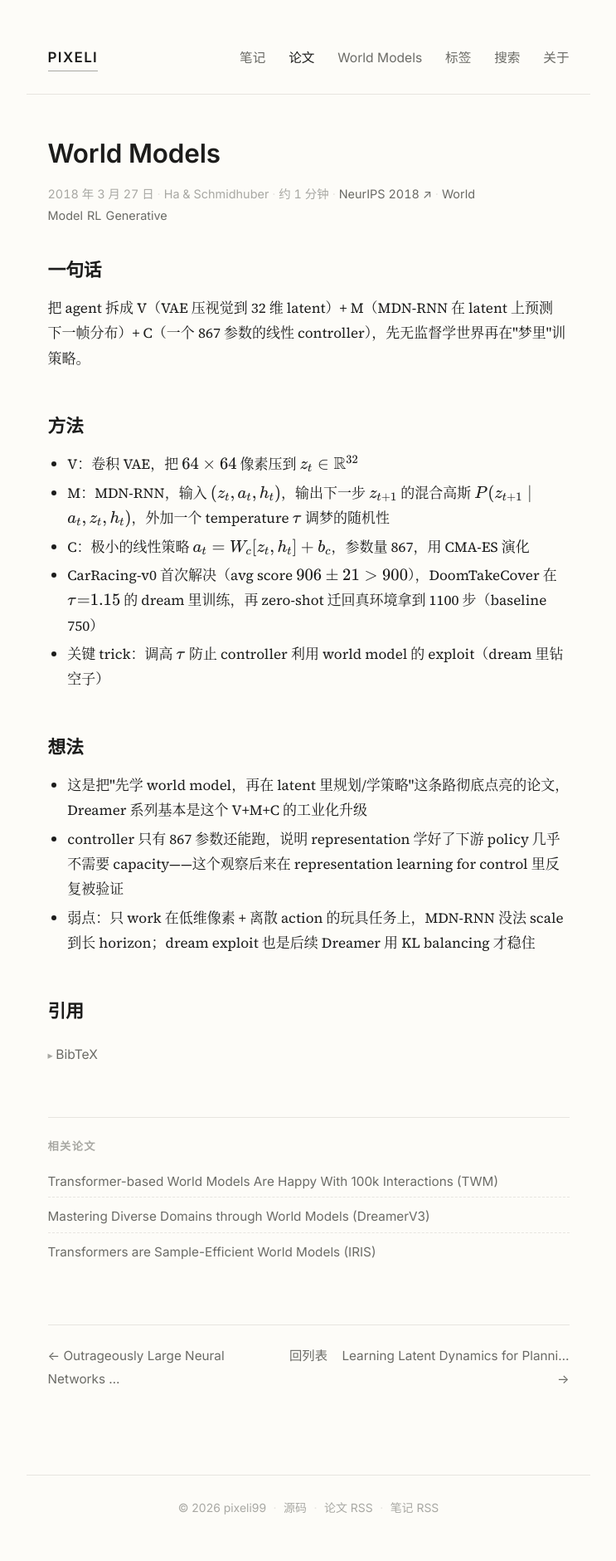
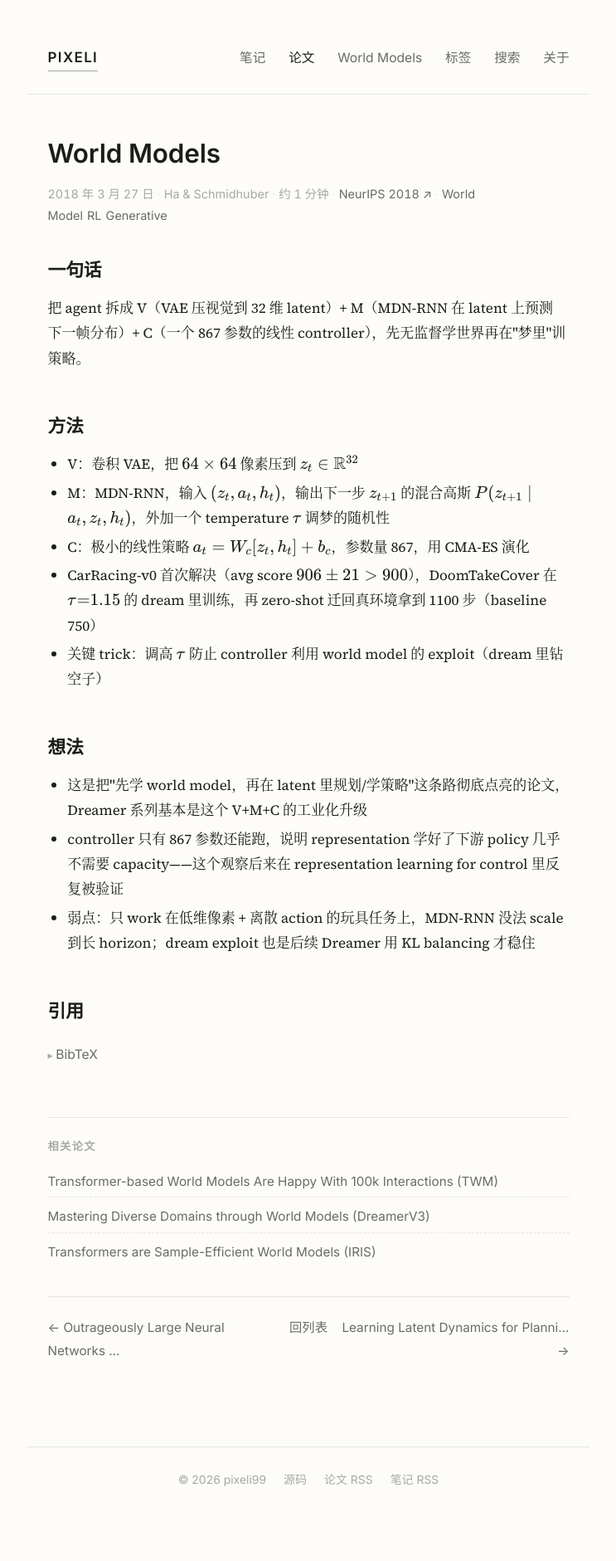
Before and after one commit to pixeli99/PIXELI, a Jekyll site: the page built from _papers/2018-03-27-world-models-ha-schmidhuber.md, in a window 1280 px wide. Shown: the whole page at 83% size, without its empty margins (268-1011 px from the left). Built offline with Jekyll 4.4.1, drawn with Linux system fonts in a browser that asks for light colours; after the commit the page ends 1847 px from its top, so only the background shows below that.

Commit message:
CSS：修复搜索框聚焦角圆跳变，收紧相关论文与导航间距
#q 有 border-radius: 3px，全局 :focus-visible 覆写为 2px，聚焦时角度会轻微
跳变；加 #q:focus-visible { border-radius: 3px } 恢复一致。
当文章既有"相关论文"又有 prev/next 导航时，两块都带 border-top，4rem 间距
偏重；用 .related-papers + .post-nav { margin-top: 2rem } 收紧。

Co-Authored-By: Claude Sonnet 4.6 <noreply@anthropic.com>
Claude-Session: https://claude.ai/code/session_01C9totbAikR3DCavr7cS7hd

```diff
--- a/assets/css/main.scss
+++ b/assets/css/main.scss
@@ -561,6 +561,8 @@ sup.footnote, a.footnote {
   border: none;
 }
 .post-nav a:hover { color: var(--accent); }
+/* 当 related-papers 紧接 post-nav 时，两块各有 border-top，4rem 间距偏重；收到 2rem */
+.related-papers + .post-nav { margin-top: 2rem; }
 
 /* —— Related papers —— */
 .related-papers {
@@ -616,6 +618,7 @@ sup.footnote, a.footnote {
   appearance: none;
 }
 #q::placeholder { color: var(--faint); opacity: 1; }
+#q:focus-visible { border-radius: 3px; }
 #q:disabled { opacity: 0.5; cursor: default; }
 mark {
   background: color-mix(in srgb, var(--accent) 14%, transparent);
```
